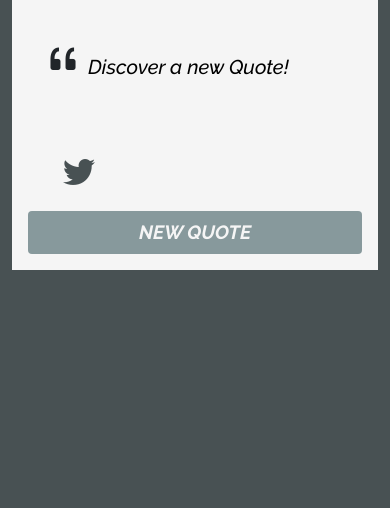
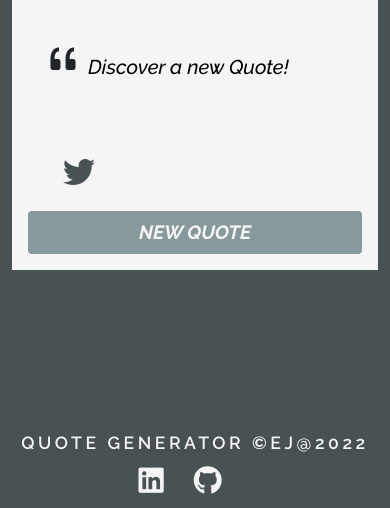
Before and after one commit to EllieJ87/RandomQuoteMachine, a plain HTML site: page index.html in a window 390 px wide. Shown: the part 336-844 px from the top of the page. Drawn offline with nearby package versions, Linux system fonts and the light colour scheme.

Commit message:
updated styling and footer added Readme File Added

```diff
--- a/index.html
+++ b/index.html
@@ -18,6 +18,9 @@
 
          <!-- CSS LINK -->
         <link rel="stylesheet" href="styles.css">
+
+               <!-- FONT AWESOME LINK -->
+               <script src="https://kit.fontawesome.com/4f133ed2d1.js" crossorigin="anonymous"></script>
 
     </head>
 
@@ -42,6 +45,17 @@
                         </div>
                     </wrapper>
                 </div>
+                <footer class="container-fluid">
+                    <div class="row py-2">
+                        <div class="col-sm">
+                            <span class="footer-text">Quote Generator &copy;EJ@2022</span>
+                        </div>
+                        <div class="col-sm footer-links">
+                            <a href="https://www.linkedin.com/in/ellie-judge-45b00689/" class="fa fa-linkedin-square" aria-hidden="true" target="_blank"></a>
+                            <a href="https://github.com/EllieJ87" class="fa fa-github" aria-hidden="true" target="_blank"></a>
+                        </div>
+                    </div>
+                  </footer>
             </div>
         </div>
 
--- a/styles.css
+++ b/styles.css
@@ -1,13 +1,13 @@
 @import url('https://fonts.googleapis.com/css2?family=Raleway:ital,wght@0,100;0,200;0,300;0,400;0,500;0,600;0,700;0,800;0,900;1,100;1,200;1,300;1,400;1,500;1,600;1,700;1,800;1,900&display=swap');
 
-*, *::before, *::after {
+* {
     box-sizing: border-box;
     font-family: 'Raleway', Tahoma, sans-serif;
+    padding: 0;
+    margin: 0;
 }
 
 body {
-    padding: 0;
-    margin: 0;
     display: flex;
     width: 100vw;
     height: 100vh;
@@ -95,3 +95,60 @@ body {
     background-color: #485153;
     color: whitesmoke;
 }
+
+footer {
+    align-content: center;
+    position: absolute;
+    bottom: 0;
+    left: 0;
+}
+
+.footer-text {
+    display: flex;
+    align-self: center;
+    justify-content: flex-start;
+    font-weight: 600;
+    font-size: 1.1em;
+    text-transform: uppercase;
+    color: whitesmoke;
+    text-shadow: 1px 1px 3px #485153;
+    letter-spacing: 0.2em;
+}
+
+.footer-links {
+    display: flex;
+    align-self: center;
+    justify-content: flex-end;
+}
+
+.fa {
+    font-size: 1.8em;
+    color: whitesmoke;
+    text-decoration: none;
+    padding: 0 30px 0 0;
+}
+
+.fa:hover {
+    color: #485153;
+    text-shadow: 2px 2px 3px whitesmoke;
+}
+
+
+@media (max-width: 768px) {
+    footer {
+        bottom: 0;
+        left: 0;
+    }
+}
+
+@media (max-width: 572px) {
+    .footer-text  {
+        justify-content: center;
+        padding: 5px;
+    }
+
+    .footer-links {
+        justify-content: center;
+        padding: 5px;
+    }
+}
```
Also changed, not shown: 1 other file.
